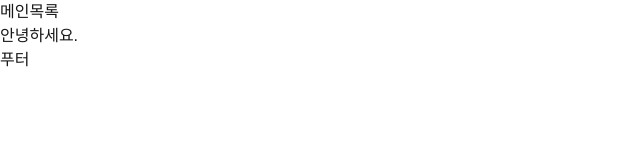
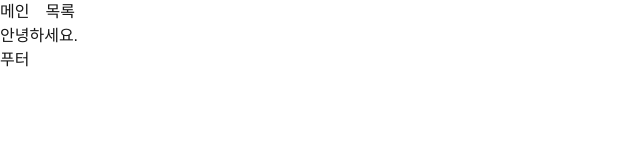
Before and after one commit to wmfrjdna630/p-27-260316, a Next.js app in the folder frontend/: page / in a window 1280 px wide. Shown: the top 160 px of the page, without its empty margins (0-640 px from the left). Built offline with nearby package versions, Linux system fonts and the light colour scheme.

Commit message:
nav flex gap

```diff
--- a/frontend/src/app/layout.tsx
+++ b/frontend/src/app/layout.tsx
@@ -28,7 +28,7 @@ export default function RootLayout({
         className={`${geistSans.variable} ${geistMono.variable} antialiased`}
       >
         <header>
-          <nav>
+          <nav className="flex gap-4">
             <a href="/">메인</a>
             <a href="/list">목록</a>
           </nav>
```
